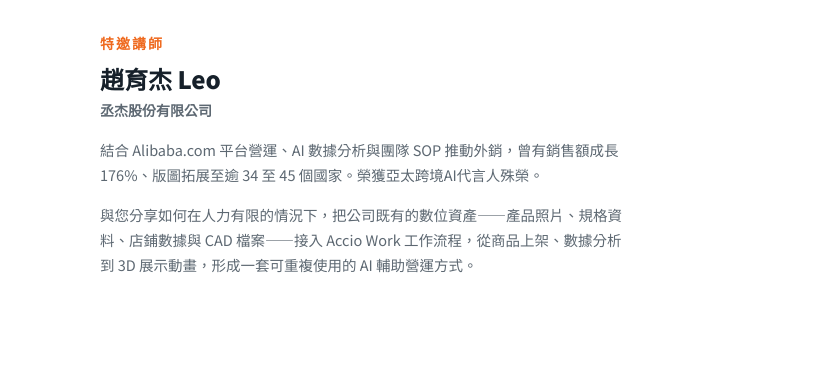
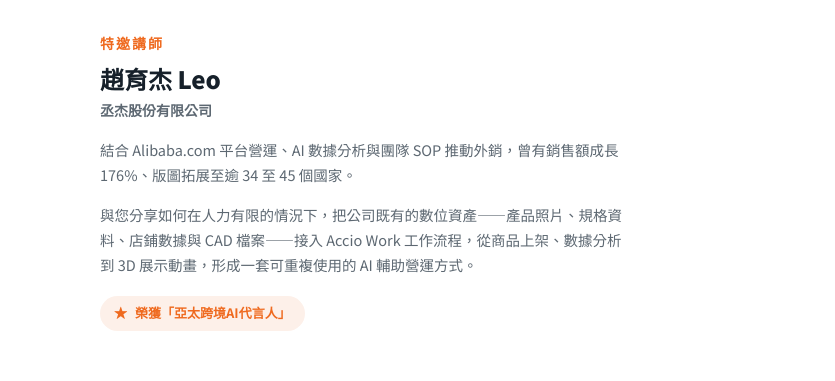
Before and after one commit to alibabaamyh-cmyk/AI-Agent, a plain HTML site: page index.html in a window 1280 px wide. Shown: the part 2020-2401 px from the top of the page, 0-835 px from the left. Drawn offline with Linux system fonts and the light colour scheme; a web font is replaced by a local one.

Commit message:
講師區加回亞太跨境AI代言人徽章

```diff
--- a/index.html
+++ b/index.html
@@ -324,8 +324,9 @@ footer{padding:24px 0;color:var(--muted);font-size:13px;text-align:center}
         <span class="k">特邀講師</span>
         <h3>趙育杰 Leo</h3>
         <div class="co">丞杰股份有限公司</div>
-        <p>結合 Alibaba.com 平台營運、AI 數據分析與團隊 SOP 推動外銷，曾有銷售額成長 176%、版圖拓展至逾 34 至 45 個國家。榮獲亞太跨境AI代言人殊榮。</p>
+        <p>結合 Alibaba.com 平台營運、AI 數據分析與團隊 SOP 推動外銷，曾有銷售額成長 176%、版圖拓展至逾 34 至 45 個國家。</p>
         <p>與您分享如何在人力有限的情況下，把公司既有的數位資產——產品照片、規格資料、店鋪數據與 CAD 檔案——接入 Accio Work 工作流程，從商品上架、數據分析到 3D 展示動畫，形成一套可重複使用的 AI 輔助營運方式。</p>
+        <span class="award">榮獲「亞太跨境AI代言人」</span>
       </div>
       <div class="reel">
         <div class="reel-cap">看看丞杰如何將發佈商品流程<br>打造成一套可重複使用的 AI Agent</div>
```
